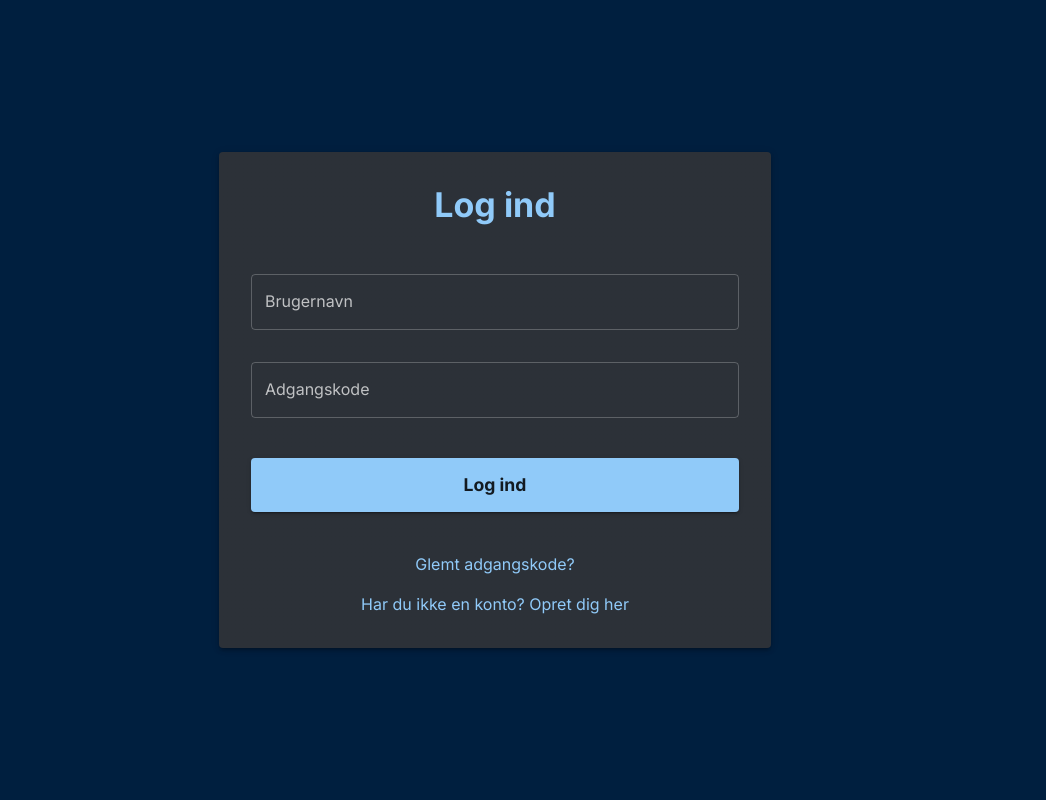
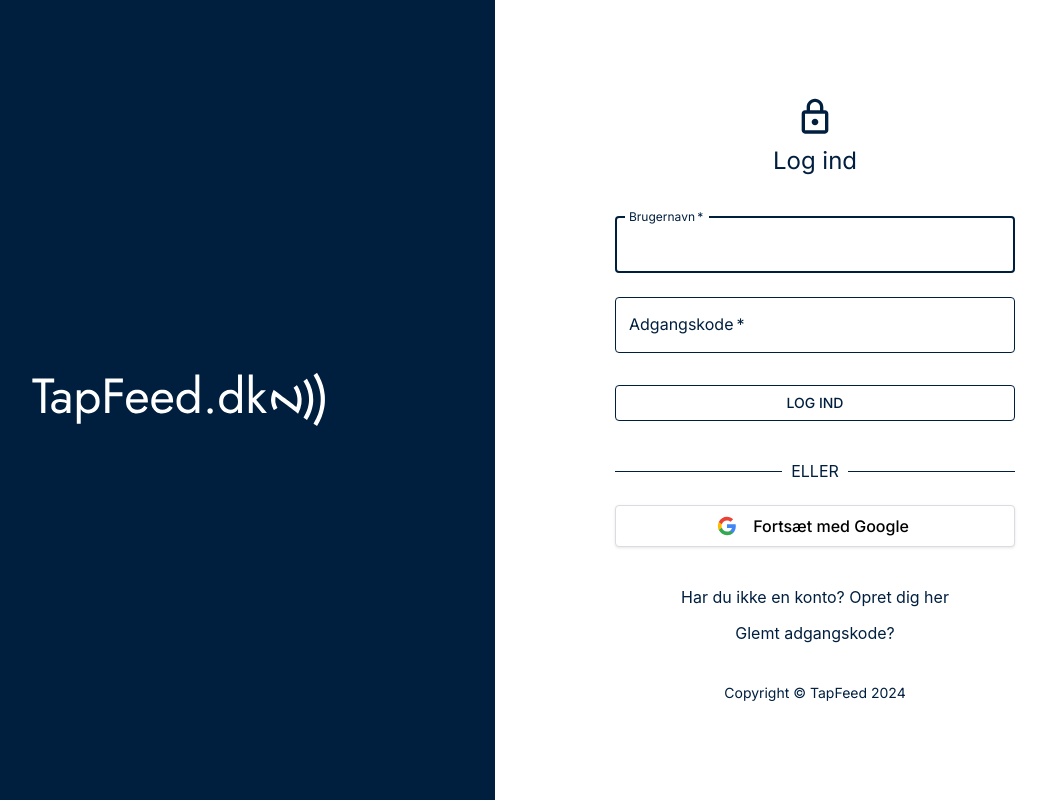
Before and after one commit to konradkjems/mytapfeed-frontend, a React (Create React App) app: page /login in a window 1280 px wide. Shown: the whole page, without its empty margins (145-1191 px from the left). Built offline with nearby package versions, Linux system fonts and the light colour scheme; no server answers.

Commit message:
v0.3.2 login back to before v2

```diff
--- a/src/components/Login.js
+++ b/src/components/Login.js
@@ -1,30 +1,45 @@
 import React, { useState } from 'react';
+import { useNavigate, Link } from 'react-router-dom';
 import {
     Box,
+    Typography,
     TextField,
     Button,
-  Typography,
-  Paper,
-  Link,
     Alert,
-  CircularProgress,
-  Container,
-  useTheme
+    Grid,
+    Divider,
+    Stack
 } from '@mui/material';
-import { Link as RouterLink, useNavigate } from 'react-router-dom';
+import LockOutlinedIcon from '@mui/icons-material/LockOutlined';
+import logo from '../assets/tapfeed logo white wide transparent.svg';
+import googleIcon from '../assets/google.svg';
+import { createTheme, ThemeProvider } from '@mui/material/styles';
 import { useAuth } from '../context/AuthContext';
 import API_URL from '../config';
 
+const defaultTheme = createTheme({
+  typography: {
+    fontFamily: 'Inter, system-ui, Avenir, Helvetica, Arial, sans-serif',
+  },
+  palette: {
+    primary: {
+      main: '#001F3F',
+    },
+    secondary: {
+      main: '#2C4B6E',
+    },
+  },
+});
+
 const Login = () => {
+    const navigate = useNavigate();
+    const { setIsAuthenticated, fetchUserData } = useAuth();
     const [username, setUsername] = useState('');
     const [password, setPassword] = useState('');
     const [error, setError] = useState('');
     const [isLoading, setIsLoading] = useState(false);
-  const navigate = useNavigate();
-  const { setIsAuthenticated } = useAuth();
-  const theme = useTheme();
 
-  const onSubmit = async (e) => {
+    const handleSubmit = async (e) => {
         e.preventDefault();
         setError('');
         setIsLoading(true);
@@ -43,6 +58,7 @@
 
             if (response.ok) {
                 setIsAuthenticated(true);
+                await fetchUserData();
                 navigate('/dashboard');
             } else {
                 setError(data.message || 'Der opstod en fejl ved login');
@@ -55,120 +71,235 @@
         }
     };
 
+    const handleGoogleLogin = () => {
+        window.location.href = `${API_URL}/auth/google`;
+    };
+
     return (
-    <Box
+        <ThemeProvider theme={defaultTheme}>
+            <Grid container sx={{ height: '100vh' }}>
+                {/* Logo side */}
+                <Grid
+                    item
+                    xs={12}
+                    sm={6}
                     sx={{
-        minHeight: '100vh',
+                        backgroundColor: '#001F3F',
                         display: 'flex',
-        flexDirection: 'column',
-        backgroundColor: theme.palette.background.default
+                        alignItems: 'center',
+                        justifyContent: 'center'
                     }}
                 >
-      <Container maxWidth="sm" sx={{ flex: 1, display: 'flex', flexDirection: 'column', justifyContent: 'center' }}>
-        <Paper
-          elevation={3}
+                    <img
+                        src={logo}
+                        alt="TapFeed Logo"
+                        style={{
+                            width: '50%',
+                            maxWidth: '300px'
+                        }}
+                    />
+                </Grid>
+
+                {/* Login form side */}
+                <Grid
+                    item
+                    xs={12}
+                    sm={6}
                     sx={{
-            p: 4,
+                        backgroundColor: 'white',
                         display: 'flex',
                         flexDirection: 'column',
                         alignItems: 'center',
-            backgroundColor: theme.palette.background.paper
+                        justifyContent: 'center',
+                        padding: '20px'
                     }}
                 >
-          <Typography
-            variant="h4"
-            component="h1"
-            gutterBottom
+                    <Box
                         sx={{
-              mb: 4,
-              color: theme.palette.primary.main,
-              fontWeight: 'bold'
+                            display: 'flex',
+                            flexDirection: 'column',
+                            alignItems: 'center',
+                            maxWidth: '400px',
+                            width: '100%'
                         }}
                     >
+                        <LockOutlinedIcon sx={{ fontSize: 40, color: 'primary.main', mb: 1 }} />
+                        <Typography component="h1" variant="h5" sx={{ color: 'primary.main', mb: 3 }}>
                             Log ind
                         </Typography>
 
+                        <Box component="form" onSubmit={handleSubmit} sx={{ width: '100%', mb: 3 }}>
                             {error && (
-            <Alert severity="error" sx={{ mb: 3, width: '100%' }}>
+                                <Alert severity="error" sx={{ mb: 2 }}>
                                     {error}
                                 </Alert>
                             )}
-
-          <Box component="form" onSubmit={onSubmit} sx={{ width: '100%' }}>
                             <TextField
+                                margin="normal"
+                                required
                                 fullWidth
+                                id="username"
                                 label="Brugernavn"
-              variant="outlined"
-              margin="normal"
+                                name="username"
+                                autoComplete="username"
+                                autoFocus
                                 value={username}
                                 onChange={(e) => setUsername(e.target.value)}
-              disabled={isLoading}
-              sx={{ mb: 2 }}
+                                sx={{
+                                    '& .MuiOutlinedInput-root': {
+                                        '& fieldset': {
+                                            borderColor: 'primary.main',
+                                        },
+                                        '&:hover fieldset': {
+                                            borderColor: 'primary.main',
+                                        },
+                                        '&.Mui-focused fieldset': {
+                                            borderColor: 'primary.main',
+                                        },
+                                    },
+                                    '& .MuiInputLabel-root': {
+                                        color: 'primary.main',
+                                    },
+                                    '& .MuiOutlinedInput-input': {
+                                        color: 'primary.main',
+                                    },
+                                }}
                             />
                             <TextField
+                                margin="normal"
+                                required
                                 fullWidth
+                                name="password"
                                 label="Adgangskode"
                                 type="password"
-              variant="outlined"
-              margin="normal"
+                                id="password"
+                                autoComplete="current-password"
                                 value={password}
                                 onChange={(e) => setPassword(e.target.value)}
-              disabled={isLoading}
-              sx={{ mb: 3 }}
+                                sx={{
+                                    '& .MuiOutlinedInput-root': {
+                                        '& fieldset': {
+                                            borderColor: 'primary.main',
+                                        },
+                                        '&:hover fieldset': {
+                                            borderColor: 'primary.main',
+                                        },
+                                        '&.Mui-focused fieldset': {
+                                            borderColor: 'primary.main',
+                                        },
+                                    },
+                                    '& .MuiInputLabel-root': {
+                                        color: 'primary.main',
+                                    },
+                                    '& .MuiOutlinedInput-input': {
+                                        color: 'primary.main',
+                                    },
+                                }}
                             />
                             <Button
                                 type="submit"
                                 fullWidth
-              variant="contained"
-              size="large"
+                                variant="outlined"
                                 disabled={isLoading}
                                 sx={{
-                mt: 2,
-                mb: 3,
-                py: 1.5,
-                fontSize: '1.1rem',
-                fontWeight: 'bold'
+                                    mt: 3,
+                                    mb: 2,
+                                    color: 'primary.main',
+                                    borderColor: 'primary.main',
+                                    '&:hover': {
+                                        borderColor: 'primary.main',
+                                        backgroundColor: 'rgba(0, 31, 63, 0.1)',
+                                    },
                                 }}
                             >
-              {isLoading ? <CircularProgress size={24} /> : 'Log ind'}
+                                {isLoading ? 'Logger ind...' : 'LOG IND'}
                             </Button>
                         </Box>
 
-          <Box sx={{ mt: 2, textAlign: 'center', width: '100%' }}>
-            <Link
-              component={RouterLink}
-              to="/forgot-password"
-              variant="body1"
+                        <Divider sx={{
+                            width: '100%',
+                            mb: 3,
+                            color: 'primary.main',
+                            '&::before, &::after': {
+                                borderColor: 'primary.main',
+                            }
+                        }}>
+                            ELLER
+                        </Divider>
+
+                        <Stack spacing={2} sx={{ width: '100%', mb: 3 }}>
+                            <Button
+                                fullWidth
+                                variant="contained"
+                                onClick={handleGoogleLogin}
+                                startIcon={
+                                    <img
+                                        src={googleIcon}
+                                        alt="Google"
+                                        style={{
+                                            width: '20px',
+                                            height: '20px',
+                                            marginRight: '8px'
+                                        }}
+                                    />
+                                }
                                 sx={{
-                display: 'block',
-                mb: 2,
-                color: theme.palette.primary.main,
-                textDecoration: 'none',
+                                    backgroundColor: '#fff',
+                                    color: '#000',
+                                    textTransform: 'none',
+                                    fontWeight: 500,
+                                    fontSize: '16px',
+                                    boxShadow: '0 1px 3px 0 rgba(0, 0, 0, 0.1)',
+                                    border: '1px solid #dadce0',
                                     '&:hover': {
-                  textDecoration: 'underline'
-                }
+                                        backgroundColor: '#f5f5f5',
+                                        boxShadow: '0 2px 4px 0 rgba(0, 0, 0, 0.15)',
+                                    },
                                 }}
                             >
-              Glemt adgangskode?
-            </Link>
+                                Fortsæt med Google
+                            </Button>
+                        </Stack>
+
+                        <Box sx={{
+                            display: 'flex',
+                            justifyContent: 'space-between',
+                            mt: 2
+                        }}>
                             <Link
-              component={RouterLink}
                                 to="/register"
-              variant="body1"
-              sx={{
-                color: theme.palette.primary.main,
-                textDecoration: 'none',
-                '&:hover': {
-                  textDecoration: 'underline'
-                }
+                                style={{
+                                    color: '#001F3F',
+                                    textDecoration: 'none'
                                 }}
                             >
                                 Har du ikke en konto? Opret dig her
                             </Link>
                         </Box>
-        </Paper>
-      </Container>
+
+                        <Link
+                            to="/forgot-password"
+                            style={{
+                                color: '#001F3F',
+                                textDecoration: 'none',
+                                marginTop: '16px'
+                            }}
+                        >
+                            Glemt adgangskode?
+                        </Link>
+
+                        <Typography
+                            variant="body2"
+                            color="primary.main"
+                            align="center"
+                            sx={{ mt: 5 }}
+                        >
+                            Copyright © TapFeed {new Date().getFullYear()}
+                        </Typography>
                     </Box>
+                </Grid>
+            </Grid>
+        </ThemeProvider>
     );
 };
 
```
Also changed, not shown: src/context/AuthContext.js (+26 -4 lines). Lines whose indentation alone changed are shown as unchanged.
